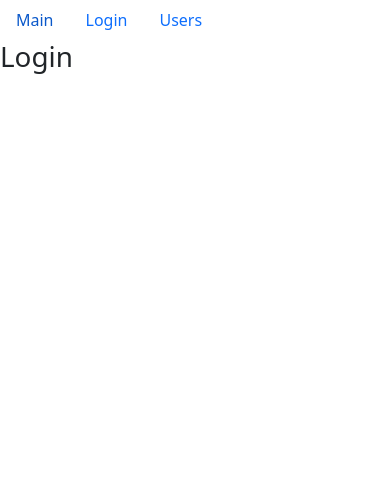
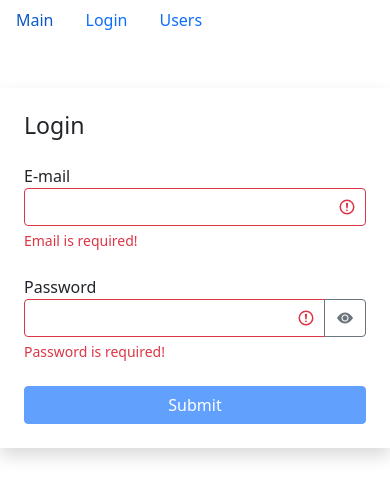
Before and after one commit to ecotoyfounder/react-course-app, a React (Create React App) app: page /login in a window 390 px wide. Shown: the top 498 px of the page. Built offline with nearby package versions, Linux system fonts and the light colour scheme.

Commit message:
add forms 1st lesson

```diff
--- /dev/null
+++ b/src/app/components/textField.jsx
@@ -0,0 +1,56 @@
+import React, {useState} from "react";
+import PropTypes from "prop-types";
+
+const TextField = ({label, type, value, name, onChange, error}) => {
+  const [showPassword, seShowPassword] = useState(false);
+  const getInputClasses = () => {
+    return "form-control" + (error ? " is-invalid" : "");
+  };
+  const showTogglePassword = () => {
+    seShowPassword((prevState) => !prevState);
+  };
+  return (
+      <div className="mb-4">
+        <label htmlFor={name}>{label}</label>
+        <div className="input-group has-validation">
+          <input
+              type={showPassword ? "text" : type}
+              id={name}
+              value={value}
+              onChange={onChange}
+              name={name}
+              className={getInputClasses()}
+          />
+          {type === "password" && (
+              <button
+                  className="btn btn-outline-secondary"
+                  type="button"
+                  onClick={showTogglePassword}
+              >
+                <i
+                    className={
+                      showPassword ? "bi bi-eye-slash-fill" : "bi bi-eye-fill"
+                    }
+                ></i>
+              </button>
+          )}
+          {error && <div className="invalid-feedback">{error}</div>}
+        </div>
+      </div>
+  );
+};
+
+TextField.defaultProps = {
+  type: "text",
+};
+
+TextField.propTypes = {
+  label: PropTypes.string,
+  type: PropTypes.string,
+  value: PropTypes.string,
+  onChange: PropTypes.func,
+  name: PropTypes.string,
+  error: PropTypes.string,
+};
+
+export default TextField;
--- a/src/app/layouts/login.jsx
+++ b/src/app/layouts/login.jsx
@@ -1,7 +1,95 @@
-import React from "react";
+import React, { useEffect, useState } from "react";
+import TextField from "../components/textField";
+import { validator } from "../utils/validator";
 
 const Login = () => {
-  return <h1>Login</h1>;
+  const [data, setData] = useState({ email: "", password: "" });
+  const [errors, setErrors] = useState({});
+
+  const hanldleChange = ({ target }) => {
+    setData((prevState) => ({
+      ...prevState,
+      [target.name]: target.value,
+    }));
+  };
+
+  const validatorConfig = {
+    email: {
+      isRequired: {
+        message: "Email is required!",
+      },
+      isEmail: {
+        message: "Email is not corrected!",
+      },
+    },
+    password: {
+      isRequired: {
+        message: "Password is required!",
+      },
+      isCapitalSymbol: {
+        message: "Password must contain a capital character!",
+      },
+      isContainDigit: {
+        message: "Password must contain digit!",
+      },
+      min: {
+        message: "Password must contain minimum 8 symbols!",
+        value: 8,
+      },
+    },
+  };
+
+  useEffect(() => {
+    validate();
+  }, [data]);
+
+  const validate = () => {
+    const errors = validator(data, validatorConfig);
+    setErrors(errors);
+    return Object.keys(errors).length === 0;
+  };
+
+  const isValid = Object.keys(errors).length === 0;
+
+  const handleSubmit = (event) => {
+    event.preventDefault();
+    const isValid = validate();
+    if (!isValid) return;
+    console.log(data);
+  };
+
+  return (
+    <div className="container mt-5 shadow">
+      <div className="row">
+        <div className="col-md-6 offset-md-3 p-4">
+          <h3 className="mb-4">Login</h3>
+          <form onSubmit={handleSubmit}>
+            <TextField
+              name="email"
+              onChange={hanldleChange}
+              value={data.email}
+              label="E-mail"
+              error={errors.email}
+            />
+            <TextField
+              name="password"
+              onChange={hanldleChange}
+              value={data.password}
+              type="password"
+              label="Password"
+              error={errors.password}
+            />
+            <button
+              className="btn btn-primary w-100 mx-auto"
+              disabled={!isValid}
+            >
+              Submit
+            </button>
+          </form>
+        </div>
+      </div>
+    </div>
+  );
 };
 
 export default Login;
--- /dev/null
+++ b/src/app/utils/validator.js
@@ -0,0 +1,50 @@
+export function validator(data, config) {
+  const errors = {};
+
+  function validate(validateMethod, data, config) {
+    let statusValidate;
+    switch (validateMethod) {
+      case "isRequired":
+        statusValidate = data.trim() === "";
+        break;
+      case "isEmail": {
+        const emailRegExp = /^\S+@\S+\.\S+$/g;
+        statusValidate = !emailRegExp.test(data);
+        break;
+      }
+      case "isCapitalSymbol": {
+        const capitalRegExp = /[A-Z]+/g;
+        statusValidate = !capitalRegExp.test(data);
+        break;
+      }
+      case "isContainDigit": {
+        const digitRexExp = /\d+/g;
+        statusValidate = !digitRexExp.test(data);
+        break;
+      }
+      case "min": {
+        statusValidate = data.length < config.value;
+        break;
+      }
+
+      default:
+        break;
+    }
+    if (statusValidate) return config.message;
+  }
+
+  for (const fieldName in data) {
+    for (const validateMethod in config[fieldName]) {
+      const error = validate(
+        validateMethod,
+        data[fieldName],
+        config[fieldName][validateMethod]
+      );
+
+      if (error && !errors[fieldName]) {
+        errors[fieldName] = error;
+      }
+    }
+  }
+  return errors;
+}
```
